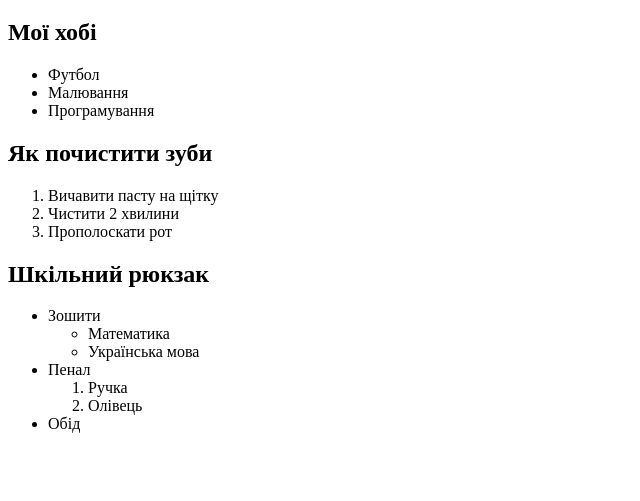
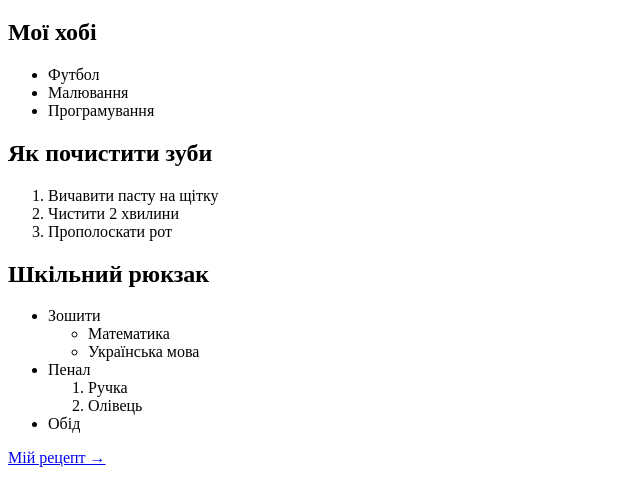
Before and after one commit to smelyanskiyil-beep/spysky, a plain HTML site: page index.html in a window 1280 px wide. Shown: the part 61-562 px from the top of the page, without its empty margins (0-640 px from the left). Drawn offline with Linux system fonts and the light colour scheme.

Commit message:
Додано посиланя на рецепт

```diff
--- a/index.html
+++ b/index.html
@@ -37,5 +37,6 @@
     </li>
     <li>Обід</li>
   </ul>
+  <p><a href="recipe.html">Мій рецепт →</a></p>
 </body>
 </html>
```
